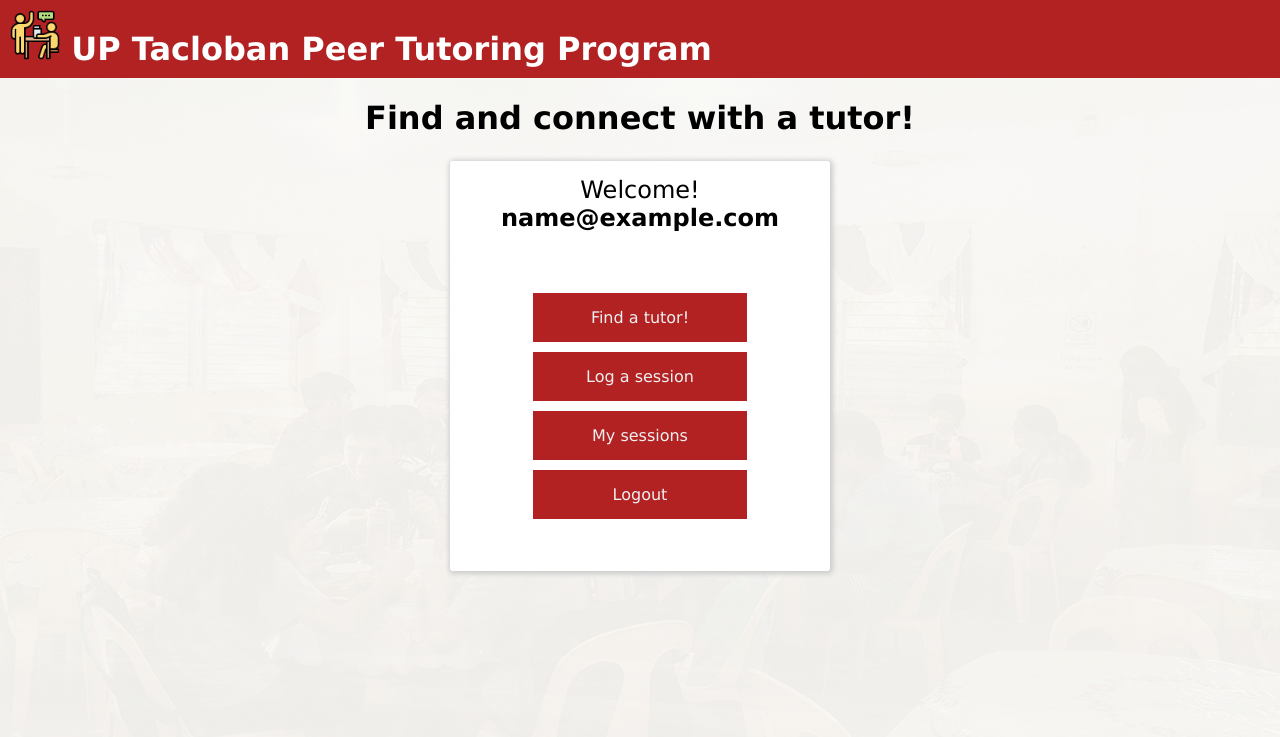
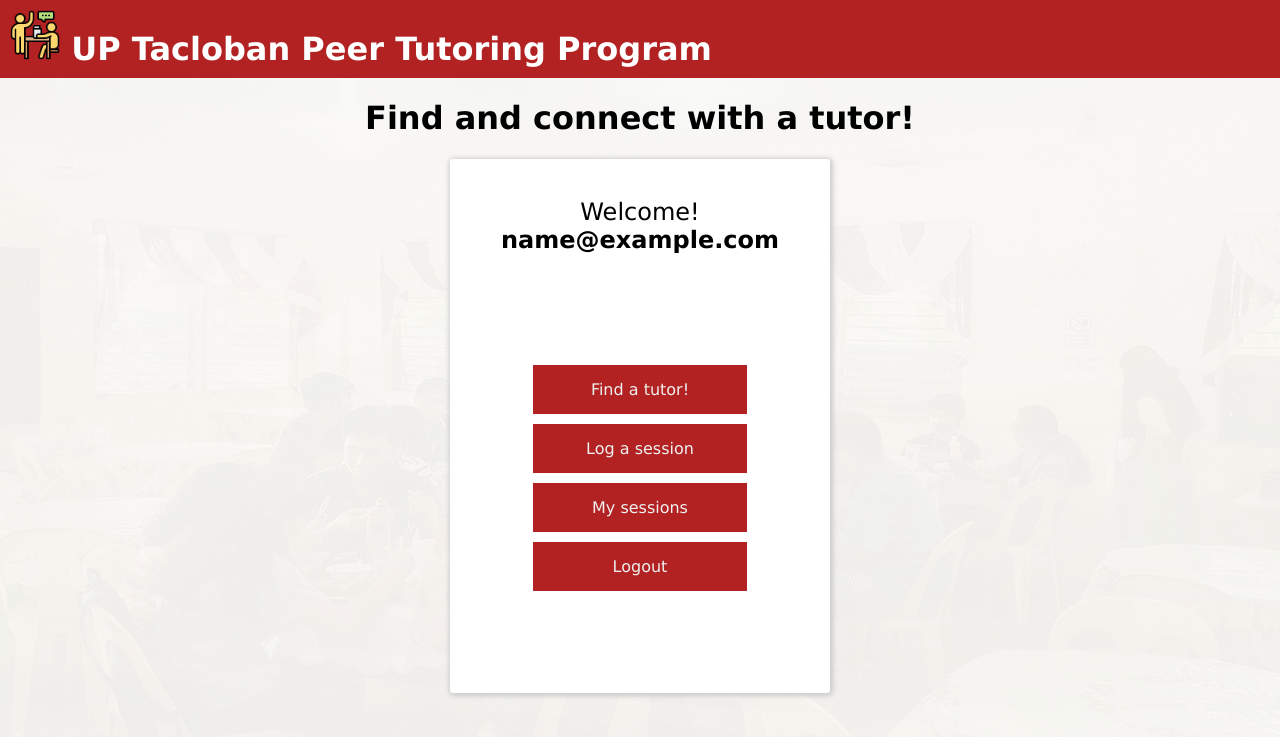
Before and after one commit to carl-mate/UP-Peer-Tutoring, a PHP site: page /index.php in a window 1280 px wide. Shown: the top 737 px of the page. Run offline with PHP 8.4, Linux system fonts and the light colour scheme; the visitor is signed in with stand-in values (Sample User, id 1).

Commit message:
Adjust container and content to fit buttons

```diff
--- a/tutor.css
+++ b/tutor.css
@@ -44,7 +44,7 @@
 }
 
 .container {
-  height: 300px;
+  min-height: 400px;
   position: relative;
 }
 
@@ -86,6 +86,8 @@
 
 .content{
     width: 380px;
+    min-height: 300px;
+    overflow: hidden;
     text-align: center;
     font-size: 24px;
     padding-bottom: 15px;
```
